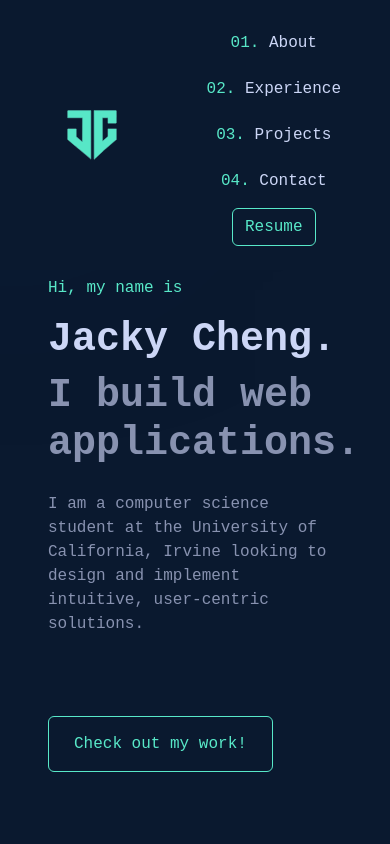
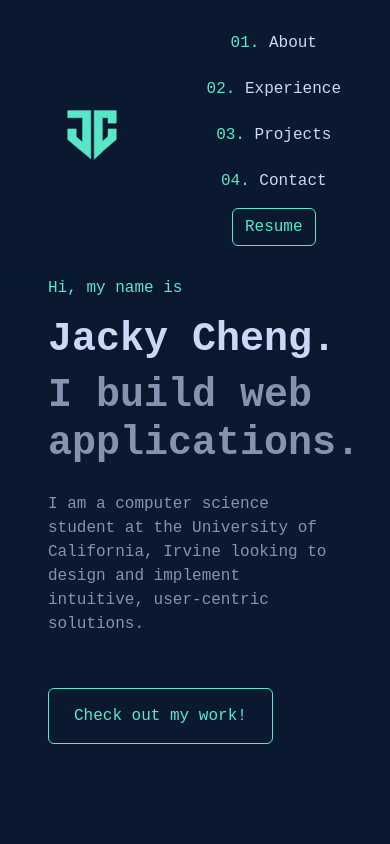
Before and after one commit to jacheng1/custom-website, a React (Vite) app: page / in a window 390 px wide. Shown: the top 844 px of the page. Built offline with nearby package versions, Linux system fonts and the light colour scheme.

Commit message:
Adjust CTA button top margin.

```diff
--- a/src/custom.scss
+++ b/src/custom.scss
@@ -420,6 +420,10 @@ body {
     font-size: 12px !important;
   }
 
+  #about .btn-outline-success {
+    margin-top: 20px !important;
+  }
+
   #timeline ul li .box {
     width: 350px;
   }
@@ -458,6 +462,10 @@ body {
 
   #about .description-text {
     font-size: 16px !important;
+  }
+
+  #about .btn-outline-success {
+    margin-top: 20px !important;
   }
 
   .vertical-line {
```
